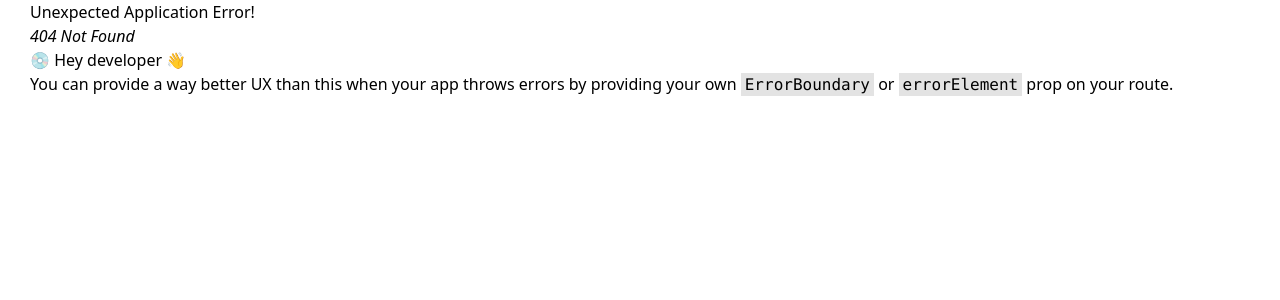
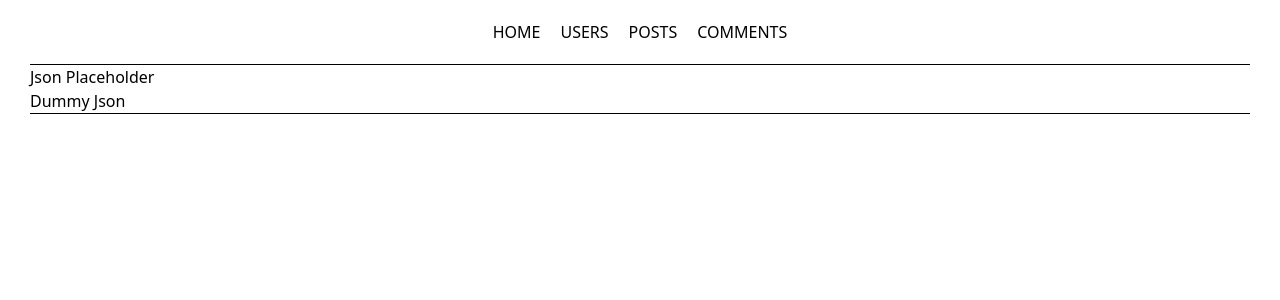
Before and after one commit to danyagithb/React, a React (Vite) app: page /posts in a window 1280 px wide. Before the commit this address had no page. Shown: the top 300 px of the page. Built offline with nearby package versions, Linux system fonts and the light colour scheme.

Commit message:
homework 3 / task 3 (new) completed

```diff
--- a/src/components/menu/Menu.tsx
+++ b/src/components/menu/Menu.tsx
@@ -6,12 +6,9 @@ const Menu = () => {
         <div>
             <ul className={'menu-block'}>
                 <li><Link to={''}>Home</Link></li>
-                <li><Link to={'users/jsonplaceholder'}>Users jsonplaceholder</Link></li>
-                <li><Link to={'users/dummyjson'}>Users dummyjson</Link></li>
-                <li><Link to={'posts/jsonplaceholder'}>Posts jsonplaceholder</Link></li>
-                <li><Link to={'posts/dummyjson'}>Posts dummyjson</Link></li>
-                <li><Link to={'comments/jsonplaceholder'}>Comments jsonplaceholder</Link></li>
-                <li><Link to={'comments/dummyjson'}>Comments dummyjson</Link></li>
+                <li><Link to={'users'}>Users</Link></li>
+                <li><Link to={'posts'}>Posts</Link></li>
+                <li><Link to={'comments'}>Comments</Link></li>
             </ul>
         </div>
     );
--- /dev/null
+++ b/src/components/menu/MenuSelection.tsx
@@ -0,0 +1,14 @@
+import {Link} from "react-router";
+
+const MenuSelection = () => {
+    return (
+        <div>
+            <ul>
+                <li><Link to={'jsonplaceholder'}>Json Placeholder</Link></li>
+                <li><Link to={'dummyjson'}>Dummy Json</Link></li>
+            </ul>
+        </div>
+    );
+};
+
+export default MenuSelection;
--- a/src/pages/CommentsDummyPage.tsx
+++ b/src/pages/comments/CommentsDummyPage.tsx
@@ -1,4 +1,4 @@
-import CommentsComponentDummy from "../components/comments/CommentsComponentDummy.tsx";
+import CommentsComponentDummy from "../../components/comments/CommentsComponentDummy.tsx";
 
 const CommentsDummyPage = () => {
     return (
--- a/src/pages/CommentsJsonPage.tsx
+++ b/src/pages/comments/CommentsJsonPage.tsx
@@ -1,4 +1,4 @@
-import CommentsComponentPlaceholder from "../components/comments/CommentsComponentPlaceholder.tsx";
+import CommentsComponentPlaceholder from "../../components/comments/CommentsComponentPlaceholder.tsx";
 
 const CommentsJsonPage = () => {
     return (
--- /dev/null
+++ b/src/pages/comments/CommentsPage.tsx
@@ -0,0 +1,14 @@
+import {Outlet} from "react-router/internal/react-server-client";
+import MenuSelection from "../../components/menu/MenuSelection.tsx";
+
+const CommentsPage = () => {
+    return (
+        <div>
+            <MenuSelection/>
+            <hr/>
+            <Outlet/>
+        </div>
+    );
+};
+
+export default CommentsPage;
--- a/src/pages/PostsDummyPage.tsx
+++ b/src/pages/posts/PostsDummyPage.tsx
@@ -1,4 +1,4 @@
-import PostsComponentDummy from "../components/posts/PostsComponentDummy.tsx";
+import PostsComponentDummy from "../../components/posts/PostsComponentDummy.tsx";
 
 const PostsDummyPage = () => {
     return (
--- a/src/pages/PostsJsonPage.tsx
+++ b/src/pages/posts/PostsJsonPage.tsx
@@ -1,4 +1,4 @@
-import PostsComponentPlaceholder from "../components/posts/PostsComponentPlaceholder.tsx";
+import PostsComponentPlaceholder from "../../components/posts/PostsComponentPlaceholder.tsx";
 
 const PostsJsonPage = () => {
     return (
--- /dev/null
+++ b/src/pages/posts/PostsPage.tsx
@@ -0,0 +1,14 @@
+import {Outlet} from "react-router/internal/react-server-client";
+import MenuSelection from "../../components/menu/MenuSelection.tsx";
+
+const PostsPage = () => {
+    return (
+        <div>
+            <MenuSelection/>
+            <hr/>
+            <Outlet/>
+        </div>
+    );
+};
+
+export default PostsPage;
--- a/src/pages/UsersDummyPage.tsx
+++ b/src/pages/users/UsersDummyPage.tsx
@@ -1,4 +1,4 @@
-import UsersComponentDummy from "../components/users/UsersComponentDummy.tsx";
+import UsersComponentDummy from "../../components/users/UsersComponentDummy.tsx";
 
 const UsersDummyPage = () => {
     return (
--- a/src/pages/UsersJsonPage.tsx
+++ b/src/pages/users/UsersJsonPage.tsx
@@ -1,4 +1,4 @@
-import UsersComponentPlaceholder from "../components/users/UsersComponentPlaceholder.tsx";
+import UsersComponentPlaceholder from "../../components/users/UsersComponentPlaceholder.tsx";
 
 const UsersJsonPage = () => {
     return (
--- /dev/null
+++ b/src/pages/users/UsersPage.tsx
@@ -0,0 +1,14 @@
+import {Outlet} from "react-router/internal/react-server-client";
+import MenuSelection from "../../components/menu/MenuSelection.tsx";
+
+const UsersPage = () => {
+    return (
+        <div>
+            <MenuSelection/>
+            <hr/>
+            <Outlet/>
+        </div>
+    );
+};
+
+export default UsersPage;
```
Also changed, not shown: src/router/routes.tsx (+24 -14 lines).
